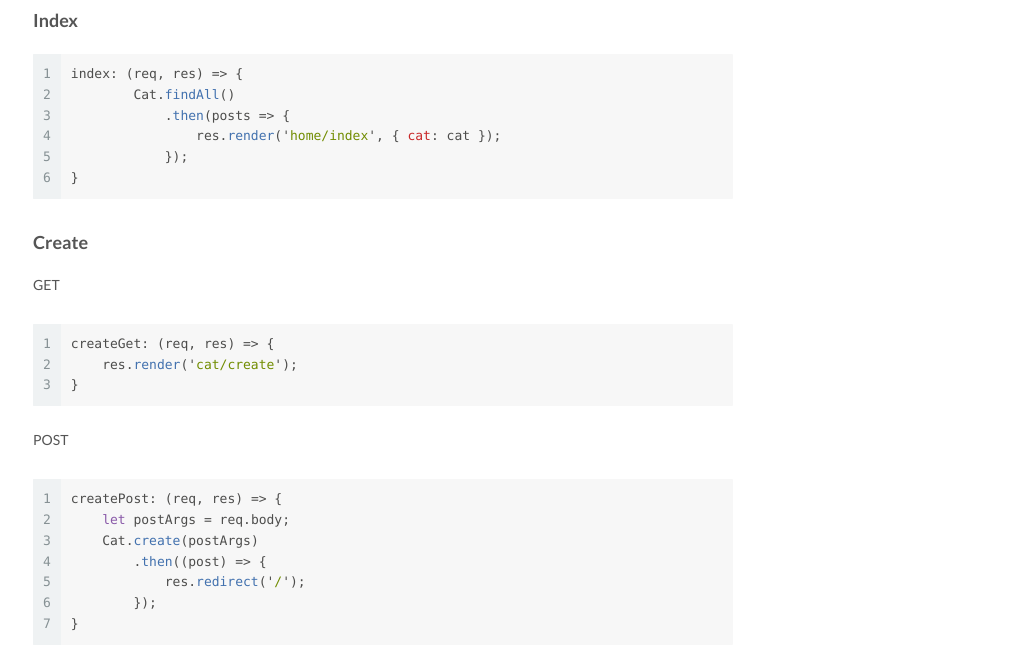
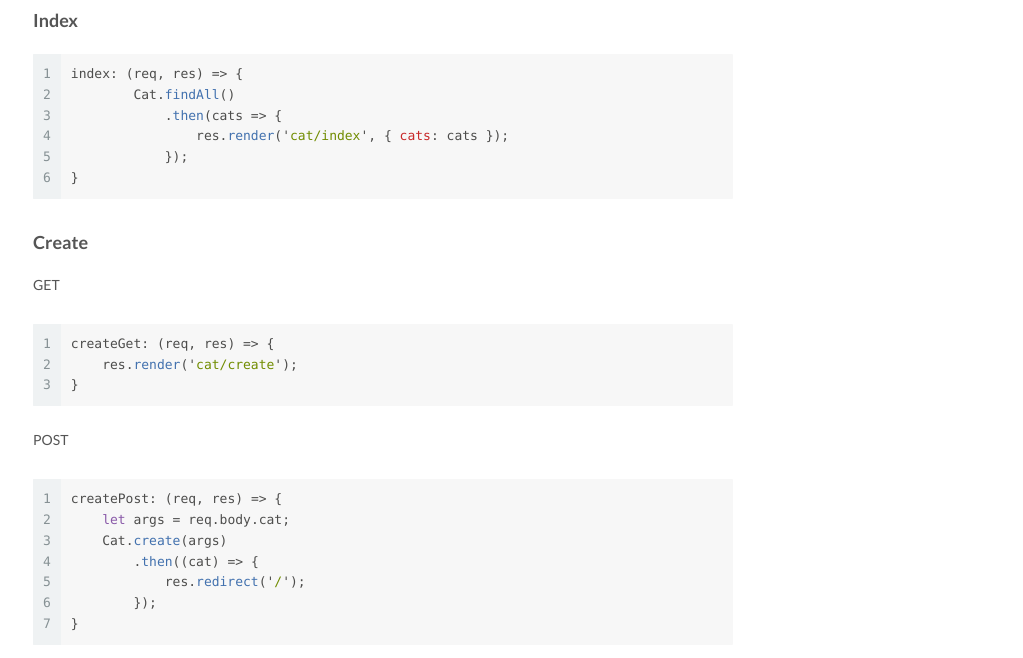
Before and after one commit to fr3fou/cheatsheet, a Jekyll site: the page built from _posts/2018-08-09-Intro.md, in a window 1280 px wide. Shown: the part 1422-2080 px from the top of the page, without its empty margins (257-1280 px from the left). Built offline with Jekyll 4.4.1, drawn with Linux system fonts in a browser that asks for light colours.

Commit message:
Update 2018-08-09-Intro.md

````diff
--- a/_posts/2018-08-09-Intro.md
+++ b/_posts/2018-08-09-Intro.md
@@ -48,8 +48,8 @@ let Cat = sequelize.define("Cat", {
 ```js
 index: (req, res) => {
         Cat.findAll()
-            .then(posts => {
-                res.render('home/index', { cat: cat });
+            .then(cats => {
+                res.render('cat/index', { cats: cats });
             });
 }
 ```
@@ -68,9 +68,9 @@ POST
 
 ```js
 createPost: (req, res) => {
-    let postArgs = req.body;
-    Cat.create(postArgs)
-        .then((post) => {
+    let args = req.body.cat;
+    Cat.create(args)
+        .then((cat) => {
             res.redirect('/');
         });
 }
````
